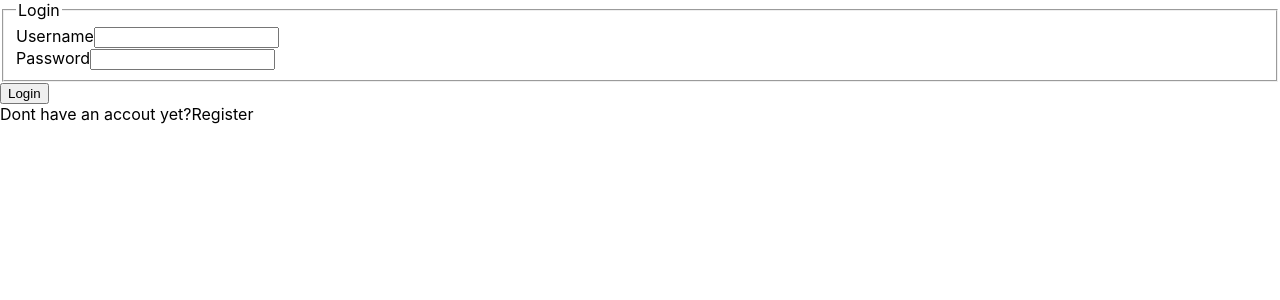
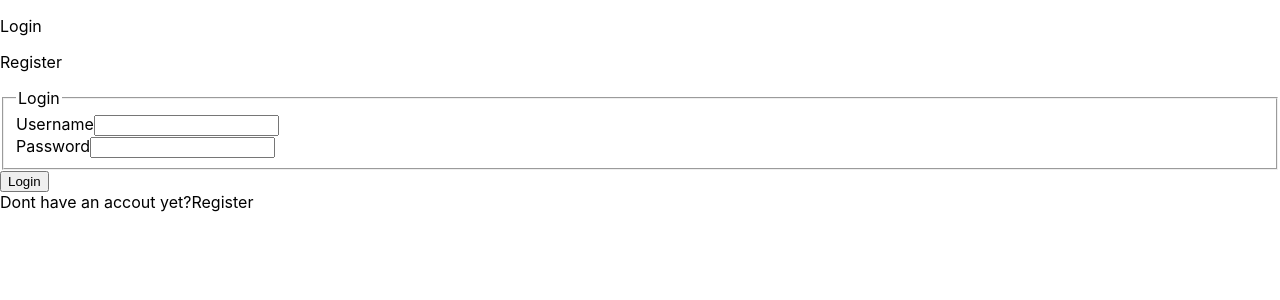
Before and after one commit to Esmail99/GuestBook-Frontend, a React (Create React App) app: page / in a window 1280 px wide. Shown: the top 300 px of the page. Built offline with nearby package versions, Linux system fonts and the light colour scheme; the HTML template or start-up script is replaced by a standard one.

Commit message:
add NavBar component

```diff
--- a/src/App.js
+++ b/src/App.js
@@ -1,5 +1,6 @@
 import React, { Component } from "react";
 import "./App.css";
+import NavBar from "./components/NavBar";
 import Register from "./components/Register";
 import Login from "./components/Login";
 
@@ -23,12 +24,12 @@ class App extends Component {
     const { route } = this.state;
     return (
       <>
+        <NavBar changeRoute={this.changeRoute} />
         {route === "login" ? (
           <Login changeRoute={this.changeRoute} />
         ) : route === "register" ? (
           <Register changeRoute={this.changeRoute} />
         ) : null}
-        {/* <NavBar /> */}
         {/* <Home /> */}
       </>
     );
--- /dev/null
+++ b/src/components/NavBar.js
@@ -0,0 +1,28 @@
+import React from "react";
+
+class NavBar extends React.Component {
+  render() {
+    return (
+      <nav className="dt w-100 border-box pa3 ph5-ns bg-black-80 white">
+        <div className="dtc v-mid w-75 tr">
+          <p
+            onClick={() => this.props.changeRoute("login")}
+            className="link dim f3-ns dib mr3 mr4-ns pointer"
+            title="Store"
+          >
+            Login
+          </p>
+          <p
+            onClick={() => this.props.changeRoute("register")}
+            className="link dim f3-ns dib pointer mr2"
+            title="Contact"
+          >
+            Register
+          </p>
+        </div>
+      </nav>
+    );
+  }
+}
+
+export default NavBar;
```
